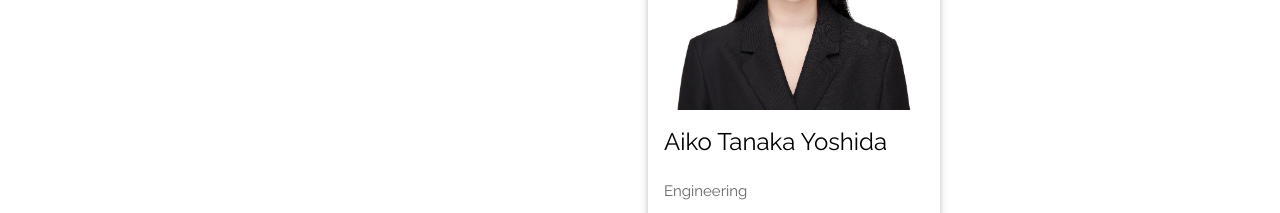
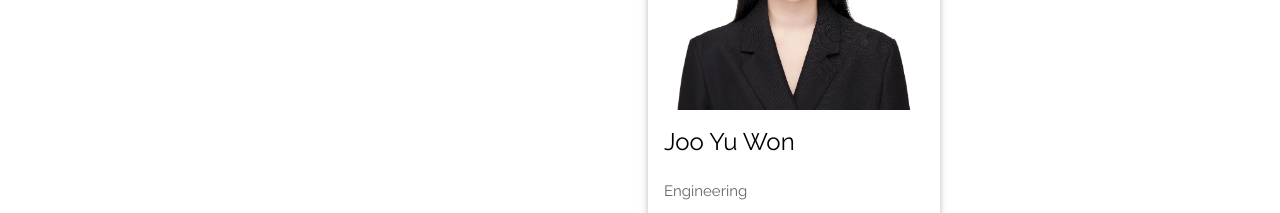
Before and after one commit to Yunzehahaha/sgmomentsWebSite, a plain HTML site: page index.html in a window 1280 px wide. Shown: the part 3140-3353 px from the top of the page. Drawn offline with nearby package versions, Linux system fonts and the light colour scheme.

Commit message:
change engineer name

```diff
--- a/index.html
+++ b/index.html
@@ -173,7 +173,7 @@ body, html {
       <div class="w3-card">
         <img src="engineering2.png" alt="editor" style="width:100%">
         <div class="w3-container">
-          <h3>Aiko Tanaka Yoshida</h3>
+          <h3>Joo Yu Won</h3>
           <p class="w3-opacity">Engineering</p>
           <p>She plays a key role in building and maintaining the frontend applications including Web Android and iOS</p>
           <p><button class="w3-button w3-light-grey w3-block"><i class="fa fa-envelope"></i> Contact</button></p>
```
